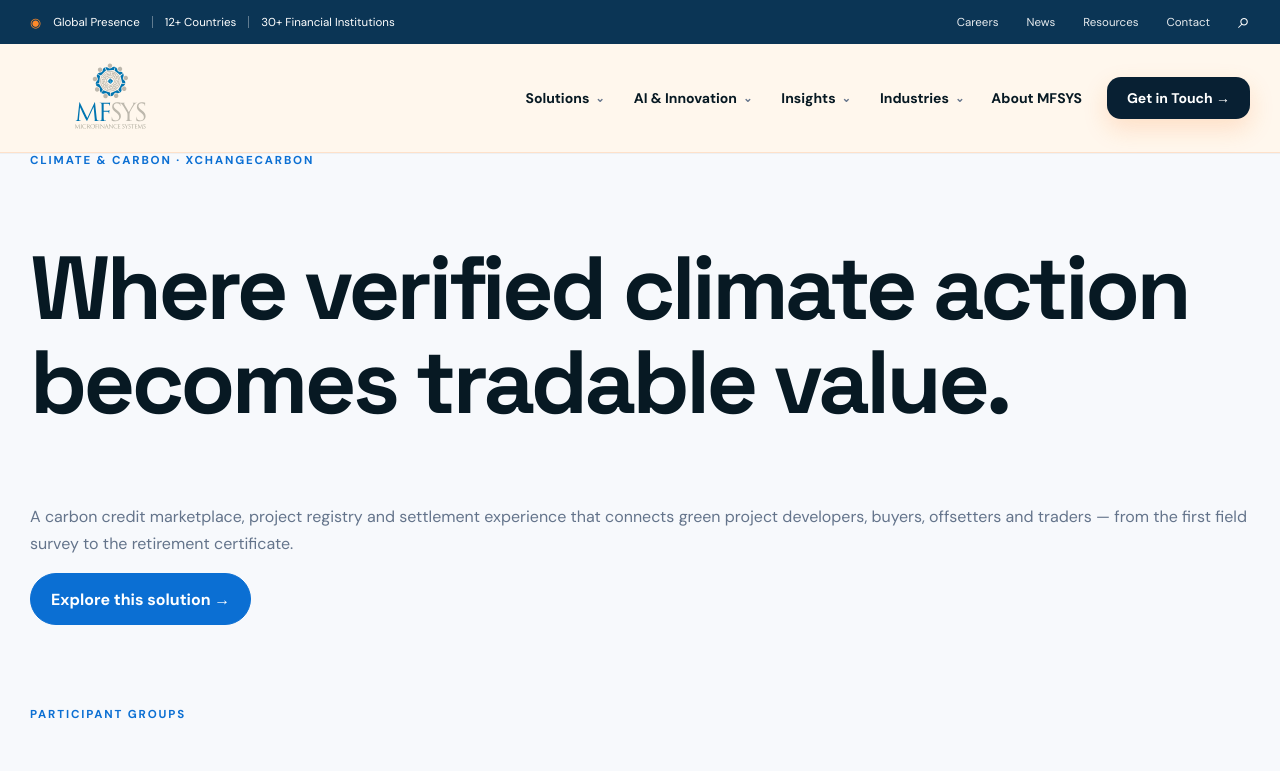
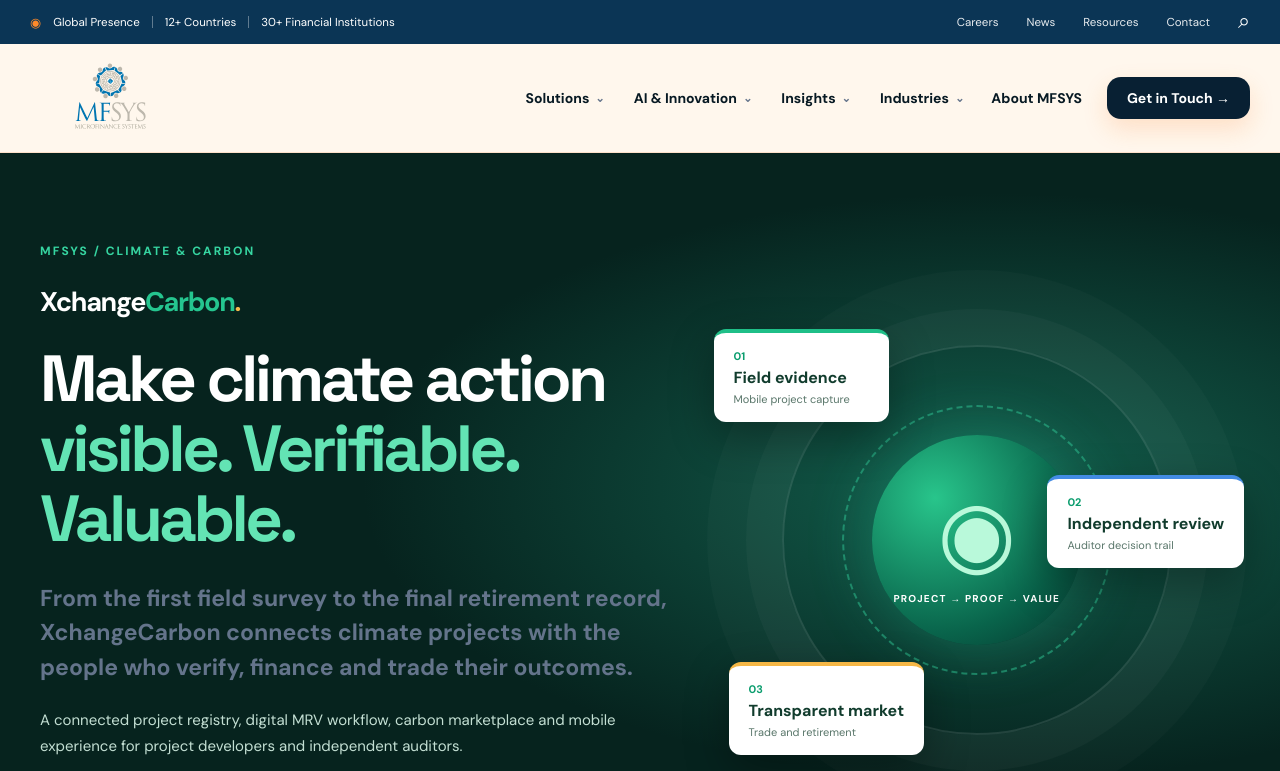
Before and after one commit to ali-mfsys/mfsys-website, a Next.js app: page /products/xchangecarbon in a window 1280 px wide. Shown: the top 771 px of the page. Built offline with nearby package versions, Linux system fonts and the light colour scheme.

Commit message:
Activate XchangeCarbon climate marketplace experience with SEO metadata

```diff
--- a/app/products/xchangecarbon/page.tsx
+++ b/app/products/xchangecarbon/page.tsx
@@ -1,4 +1,4 @@
-import type { Metadata } from "next";
-import BrochureExperience from "../../../components/BrochureExperience";
-export const metadata: Metadata = {title:"XchangeCarbon | MFSYS",description:"Carbon marketplace connecting project registration, digital MRV, independent verification, trading and retirement.",alternates:{canonical:"/products/xchangecarbon"}};
-export default function Page(){return <BrochureExperience kind="xchangecarbon"/>;}
+import type {Metadata} from "next";
+import XchangeCarbonExperience from "../../../components/XchangeCarbonExperience";
+export const metadata:Metadata={title:"XchangeCarbon | Carbon Credit Marketplace & Digital MRV | MFSYS",description:"Explore XchangeCarbon: a connected carbon project registry, digital MRV, independent auditor workflows, transparent listings, trading and credit retirement records.",alternates:{canonical:"/products/xchangecarbon"},openGraph:{title:"XchangeCarbon | Make Climate Action Visible. Verifiable. Valuable.",description:"From field surveys to independent verification, carbon trading and retirement — discover the XchangeCarbon marketplace.",url:"https://mfsys.ca/products/xchangecarbon"}};
+export default function Page(){return <XchangeCarbonExperience/>;}
```
